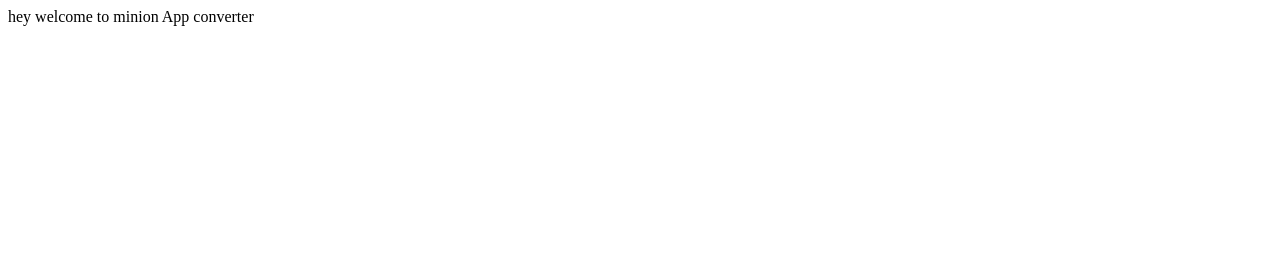
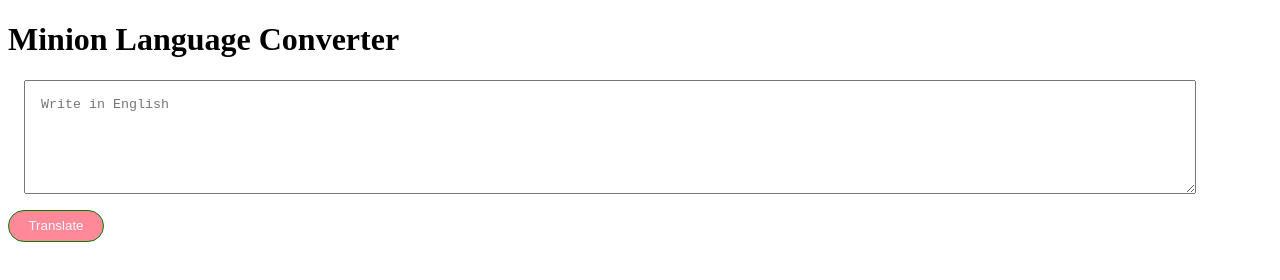
Before and after one commit to ansarynaim/Minion-language-convertor, a plain HTML site: page index.html in a window 1280 px wide. Drawn offline with Linux system fonts and the light colour scheme.

Commit message:
Taking input and console

```diff
--- /dev/null
+++ b/app.js
@@ -0,0 +1,10 @@
+var btnTranslate = document.querySelector("#btn-translate");
+var textInput = document.querySelector("#txt-input");
+console.log(textInput)
+
+function clickHandler(){
+  console.log("clicked!!");
+  console.log("input",textInput.value);
+};
+
+btnTranslate.addEventListener("click",clickHandler);
--- a/index.html
+++ b/index.html
@@ -1,12 +1,33 @@
 <!DOCTYPE html>
 <html lang="en">
-<head>
-  <meta charset="UTF-8">
-  <meta http-equiv="X-UA-Compatible" content="IE=edge">
-  <meta name="viewport" content="width=device-width, initial-scale=1.0">
-  <title>Minion Language Convertor</title>
-</head>
-<body>
-  hey welcome to minion App converter
-</body>
+  <head>
+    <meta charset="UTF-8" />
+    <meta http-equiv="X-UA-Compatible" content="IE=edge" />
+    <meta name="viewport" content="width=device-width, initial-scale=1.0" />
+    <title>Minion Language Convertor</title>
+    <style>
+      textarea {
+        width: 90%;
+        height: 10vh;
+        margin: 1rem;
+        padding: 1rem;
+        display: block;
+      }
+
+      #btn-translate {
+        height: 2rem;
+        width: 6rem;
+        border: 1px solid green;
+        color: aliceblue;
+        background-color: #ff8899;
+        border-radius: 3rem;
+      }
+    </style>
+  </head>
+  <body>
+    <h1>Minion Language Converter</h1>
+    <textarea id="txt-input" placeholder="Write in English"></textarea>
+    <button id="btn-translate">Translate</button>
+    <script src="app.js" type="text/javascript"></script>
+  </body>
 </html>
```
